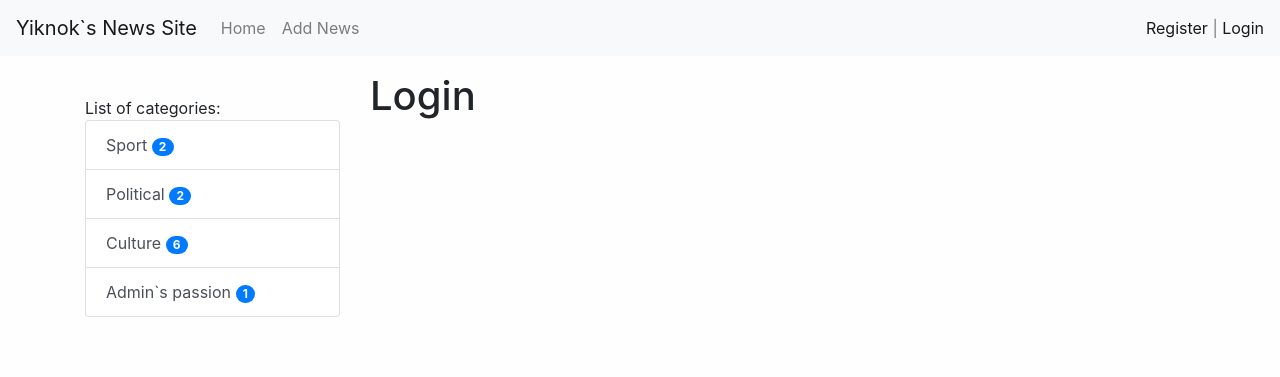
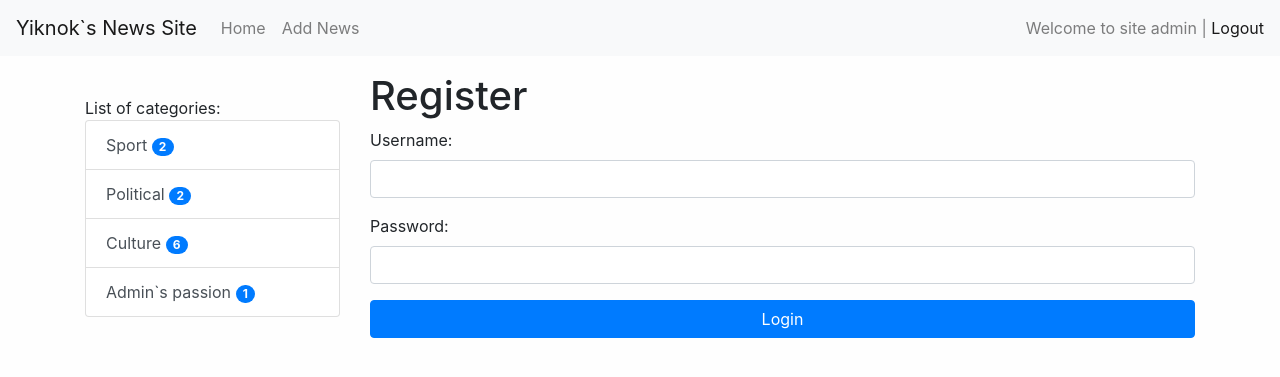
Before and after one commit to Yiknok/djangoPractice, a Django app: page /login/ in a window 1280 px wide. Shown: the top 377 px of the page. Run offline with Django 4.2, Linux system fonts and the light colour scheme; a user stored in the database is signed in; data comes from the database, SQL or seed files in the repository; both versions use the stored data as it was after the commit; some libraries are stand-ins or nearby versions.

Commit message:
Add login and logout

```diff
--- a/djangoPractice/news/forms.py
+++ b/djangoPractice/news/forms.py
@@ -1,10 +1,14 @@
 from django import forms
 from .models import News
 from django.core.exceptions import ValidationError
-from django.contrib.auth.forms import UserCreationForm
+from django.contrib.auth.forms import UserCreationForm,AuthenticationForm
 from django.contrib.auth.models import User
 
 import re
+
+class UserLoginForm(AuthenticationForm):
+    username = forms.CharField(label='Username', widget=forms.TextInput(attrs={'class': 'form-control'}))
+    password = forms.CharField(label='Password', widget=forms.PasswordInput(attrs={'class': 'form-control'}))
 
 
 class UserRegisterForm(UserCreationForm):
--- a/djangoPractice/news/templates/news/login.html
+++ b/djangoPractice/news/templates/news/login.html
@@ -1,47 +1,19 @@
 {% extends 'base.html' %}
-{% block title%}login{%endblock%}
+{% block title%}Register {%endblock%}
 {%block sidebar%}
 {%include 'inc/_sidebar.html'%}
 {%endblock%}
 {%block content%}
-<h1>Login</h1>
-<form action="{%url 'add_news'%}" method="post">
+
+<h1>Register</h1>
+
+<form method="post">
+
     {%csrf_token%}
-{{form.non_field.errors}}
     {{form.as_p}}
-   <!--
-    <div class="form-group">
-        <label for="{{form.title.id_for_label}}">News title</label>
-        {{form.title}}
-        <div class="invalid-feedback">
-            {{form.title.errors }}
-        </div>
-    </div>
-    </div>
-
-    <div class="form-group">
-        <label for="{{form.content.id_for_label}}">News content</label>
-        {{form.content}}
-        <div class="invalid-feedback">
-            {{form.content.errors }}
-        </div>
-    </div>
-    <div class="form-group">
-        <label for="{{form.is_published.id_for_label}}">News status</label>
-        {{form.is_published}}
-        <div class="invalid-feedback">
-            {{form.is_published.errors }}
-        </div>
-    </div>
-    <div class="form-group">
-        <label for="{{form.category.id_for_label}}">News category</label>
-        {{form.category}}
-        <div class="invalid-feedback">
-            {{form.category.errors }}
-        </div>
-    </div>
--->
 
 
+
+    <button type="submit" class="btn btn-primary btn-block">Login</button>
 </form>
 {%endblock%}
--- a/djangoPractice/news/urls.py
+++ b/djangoPractice/news/urls.py
@@ -4,7 +4,8 @@ from .views import *
 urlpatterns = [
 
     path('register/',register,name='register'),
-    path('login/',login,name='login'),
+    path('login/',user_login,name='login'),
+    path('logout/',user_logout,name='logout'),
     # path('', index, name='home'),
     path('', HomeNews.as_view(), name='home'),
     # path('category/<int:category_id>/', get_category, name='category'),
--- a/djangoPractice/news/views.py
+++ b/djangoPractice/news/views.py
@@ -4,29 +4,42 @@ from django.views.generic import ListView, DeleteView, CreateView
 from .utils import MyMixin
 from django.contrib.auth.mixins import LoginRequiredMixin
 from django.contrib import messages
+from django.contrib.auth import login, logout
 
-
-
-from .forms import NewsForm,UserRegisterForm
+from .forms import NewsForm, UserRegisterForm, UserLoginForm
 from .models import News, Category
 
 
 def register(request):
-    if request.method=='POST':
+    if request.method == 'POST':
         form = UserRegisterForm(request.POST)
         if form.is_valid():
-            form.save()
-            messages.success(request,'Register success')
-            return redirect('login')
+            user=form.save()
+            login(request,user)
+            messages.success(request, 'Register success')
+            return redirect('home')
         else:
-            messages.error(request,'Register failed')
-    else :
-        form=UserRegisterForm()
-    return render(request,'news/register.html',{'form':form})
+            messages.error(request, 'Register failed')
+    else:
+        form = UserRegisterForm()
+    return render(request, 'news/register.html', {'form': form})
 
 
-def login(request):
-    return render(request,'news/login.html')
+def user_login(request):
+    if request.method == 'POST':
+        form = UserLoginForm(data=request.POST)
+        if form.is_valid():
+            user = form.get_user()
+            login(request, user)
+            return redirect('home')
+    else:
+        form = UserLoginForm()
+    return render(request, 'news/login.html', {'form': form})
+
+def user_logout(request):
+    logout(request)
+    return redirect('login')
+
 
 class HomeNews(MyMixin, ListView):
     model = News
@@ -69,7 +82,7 @@ class CreateNews(LoginRequiredMixin, CreateView):
     form_class = NewsForm
     template_name = 'news/add_news.html'
     # success_url = reverse_lazy('home')
-    login_url = '/admin/'
+    # login_url = '/admin/'
 
 # def index(request):
 #     news = News.objects.all()
--- a/djangoPractice/templates/inc/_nav.html
+++ b/djangoPractice/templates/inc/_nav.html
@@ -12,8 +12,14 @@
             <li class="nav-item"><a class="nav-link" href="{%url 'add_news'%}">Add News </a></li>
             {%endif%}
         </ul>
-        <span class="navbar-text">
+             <span class="navbar-text">
+        {%if request.user.is_authenticated%}
+             Welcome to site {{user.username}} | <a href="{%url 'logout'%}"> Logout</a>
+        {%else%}
             <a href="{%url 'register'%}">Register</a> | <a href="{%url 'login'%}">Login</a>
-        </span>
+        {%endif%}
+
+         </span>
+
     </div>
 </nav>
```
Also changed, not shown: djangoPractice/db.sqlite3.
